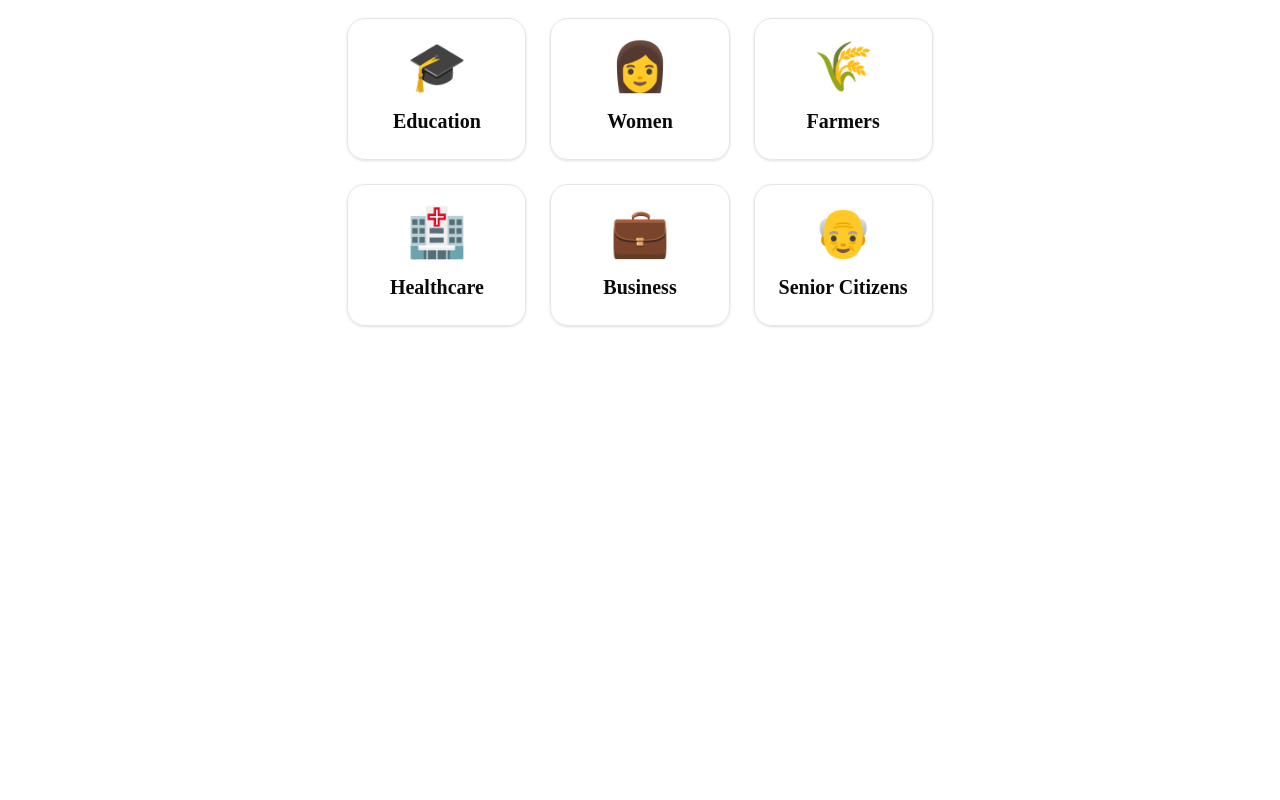
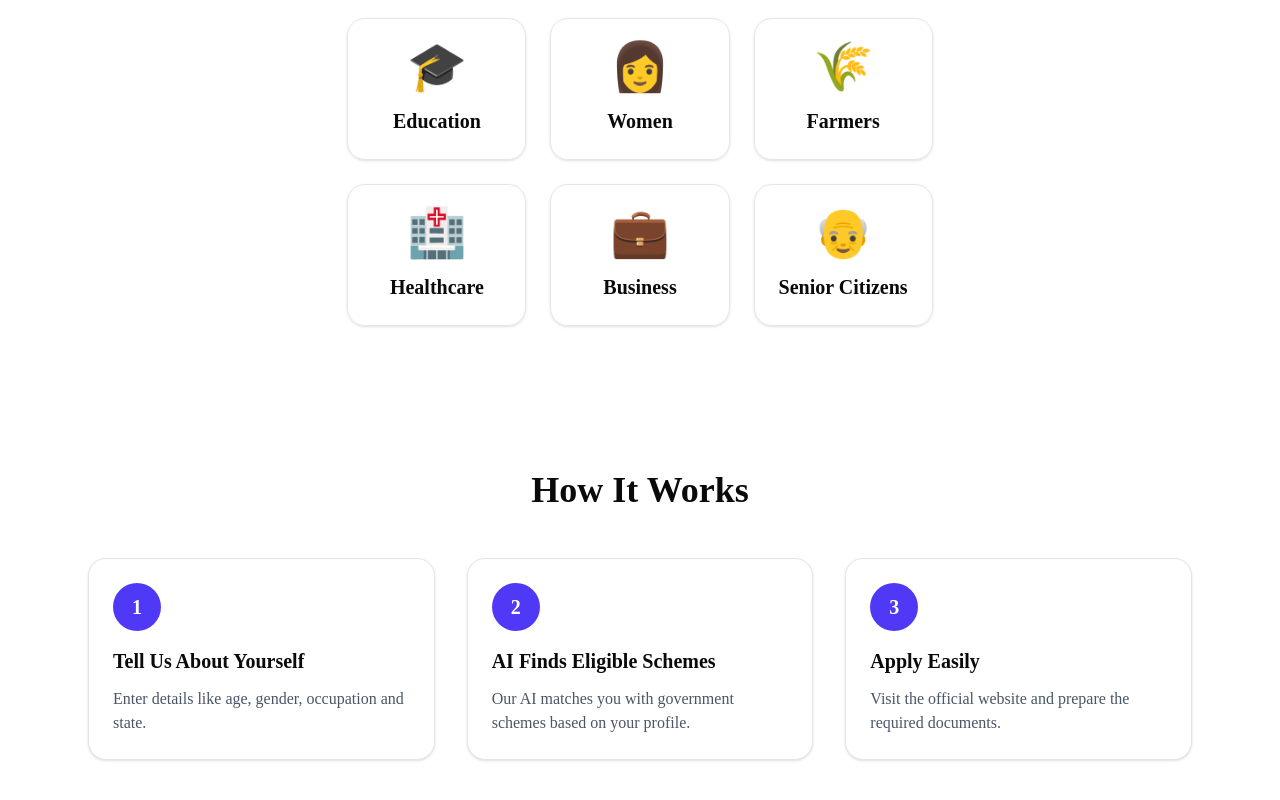
Before and after one commit to mahajanvedika9-lab/scheme-navigator-ai, a Next.js app in the folder scheme-navigator-ai/: page / in a window 1280 px wide. Shown: the part 761-1561 px from the top of the page. Before the commit the page ends 1151 px from the top, so only its background shows below. Built offline with nearby package versions, Linux system fonts and the light colour scheme.

Commit message:
Add How It Works section using React map

```diff
--- a/scheme-navigator-ai/app/page.tsx
+++ b/scheme-navigator-ai/app/page.tsx
@@ -2,7 +2,7 @@ import Navbar from "@/components/layout/navbar";
 import Hero from "@/components/home/hero";
 import SearchSection from "@/components/home/searchsection";
 import Categories from "@/components/home/categories";
-
+import HowItWorks from "@/components/home/howitworks";
 export default function Home() {
   return (
     <>
@@ -10,6 +10,7 @@ export default function Home() {
       <Hero />
       <SearchSection />
       <Categories />
+      <HowItWorks />
     </>
   );
 }
--- /dev/null
+++ b/scheme-navigator-ai/components/common/stepcard.tsx
@@ -0,0 +1,27 @@
+type StepCardProps = {
+  number: string;
+  title: string;
+  description: string;
+};
+
+export default function StepCard({
+  number,
+  title,
+  description,
+}: StepCardProps) {
+  return (
+    <div className="rounded-2xl border bg-white p-6 shadow-sm transition hover:shadow-lg">
+      <div className="mb-4 flex h-12 w-12 items-center justify-center rounded-full bg-indigo-600 text-xl font-bold text-white">
+        {number}
+      </div>
+
+      <h3 className="text-xl font-semibold">
+        {title}
+      </h3>
+
+      <p className="mt-3 text-gray-600">
+        {description}
+      </p>
+    </div>
+  );
+}
--- /dev/null
+++ b/scheme-navigator-ai/components/home/howitworks.tsx
@@ -0,0 +1,23 @@
+import StepCard from "@/components/common/stepcard";
+import { howItWorksSteps } from "@/constants/howitworks";
+
+export default function HowItWorks() {
+  return (
+    <section className="mx-auto max-w-6xl px-6 py-20">
+      <h2 className="mb-12 text-center text-4xl font-bold">
+        How It Works
+      </h2>
+
+      <div className="grid gap-8 md:grid-cols-3">
+        {howItWorksSteps.map((step) => (
+          <StepCard
+            key={step.number}
+            number={step.number}
+            title={step.title}
+            description={step.description}
+          />
+        ))}
+      </div>
+    </section>
+  );
+}
--- /dev/null
+++ b/scheme-navigator-ai/constants/howitworks.ts
@@ -0,0 +1,20 @@
+export const howItWorksSteps = [
+  {
+    number: "1",
+    title: "Tell Us About Yourself",
+    description:
+      "Enter details like age, gender, occupation and state.",
+  },
+  {
+    number: "2",
+    title: "AI Finds Eligible Schemes",
+    description:
+      "Our AI matches you with government schemes based on your profile.",
+  },
+  {
+    number: "3",
+    title: "Apply Easily",
+    description:
+      "Visit the official website and prepare the required documents.",
+  },
+];
```
